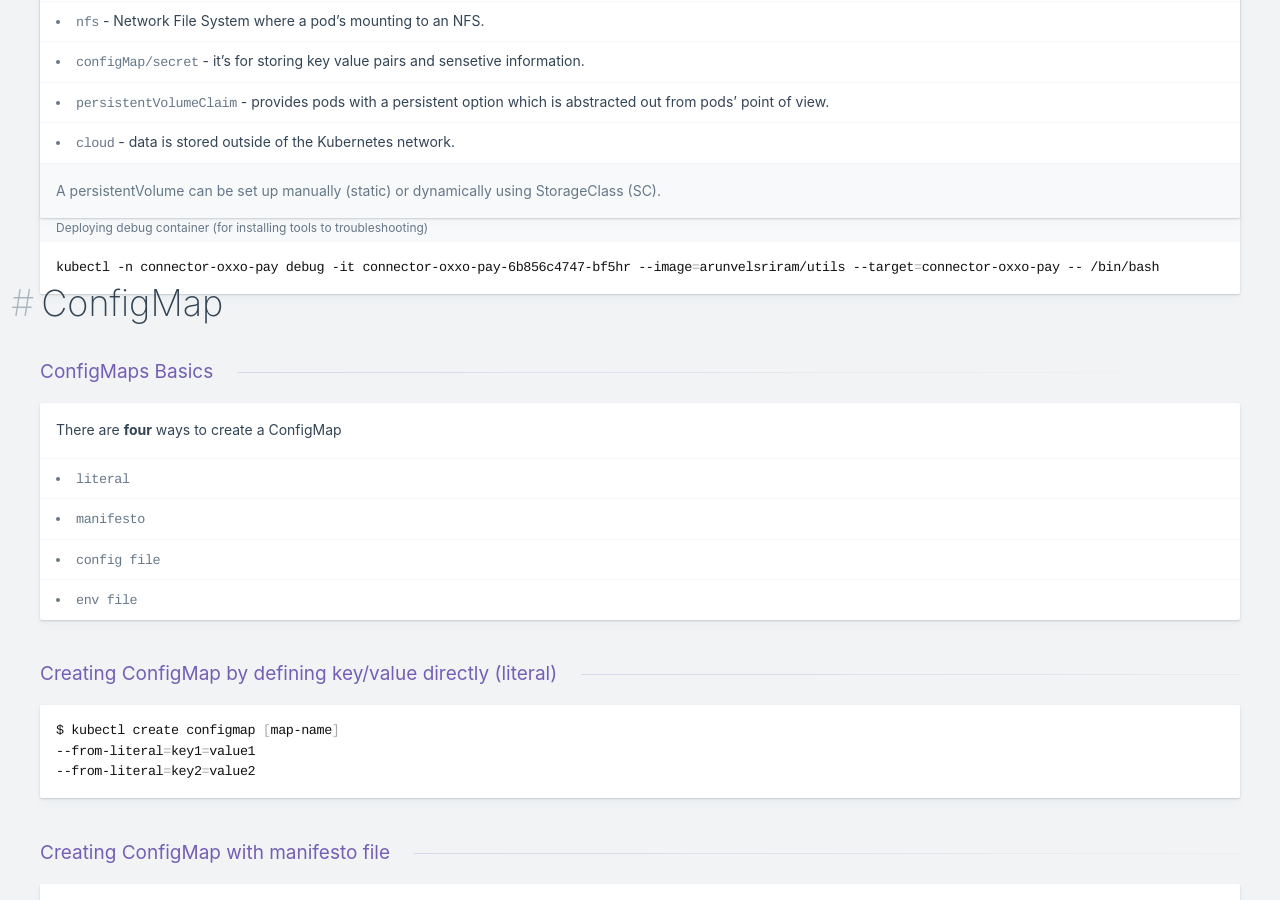
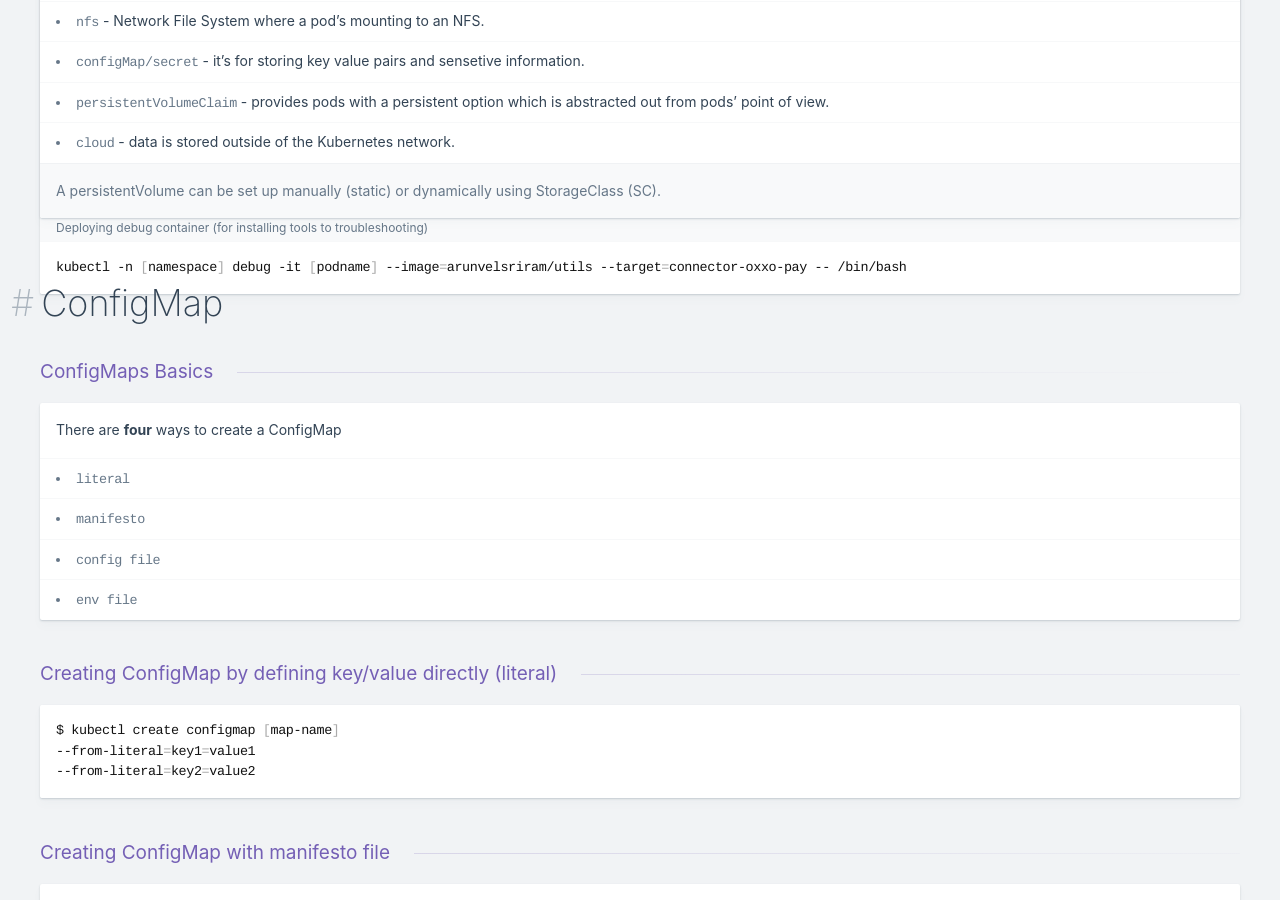
Before and after one commit to kasramp/cheat-sheet-factory, a Jekyll site: the page built from container/kubectl.md, in a window 1280 px wide and 900 px high, scrolled down 3955 px. Built offline with Jekyll 4.4.1, drawn with Linux system fonts in a browser that asks for light colours; nearby versions of some CDN libraries; some of the changed text lies outside the part shown.

Commit message:
Update kubectl.md

````diff
--- a/container/kubectl.md
+++ b/container/kubectl.md
@@ -126,7 +126,7 @@ Commands
 #### Deploying debug container (for installing tools to troubleshooting)
 
 ```bash
-kubectl -n connector-oxxo-pay debug -it connector-oxxo-pay-6b856c4747-bf5hr --image=arunvelsriram/utils --target=connector-oxxo-pay -- /bin/bash
+kubectl -n [namespace] debug -it [podname] --image=arunvelsriram/utils --target=connector-oxxo-pay -- /bin/bash
 ```
 
 ### Copying file to/from K8s pods
````
Also changed, not shown: other parts of container/kubectl.md (+1 -1 lines).
